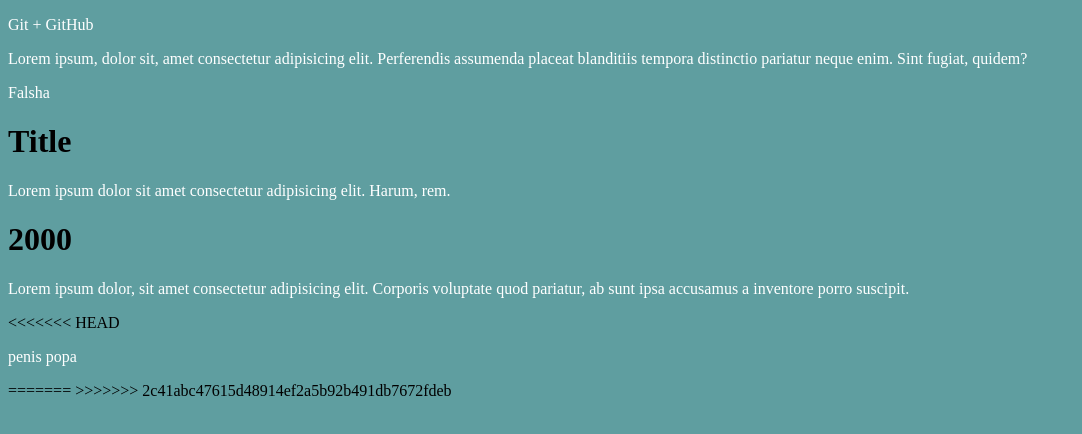
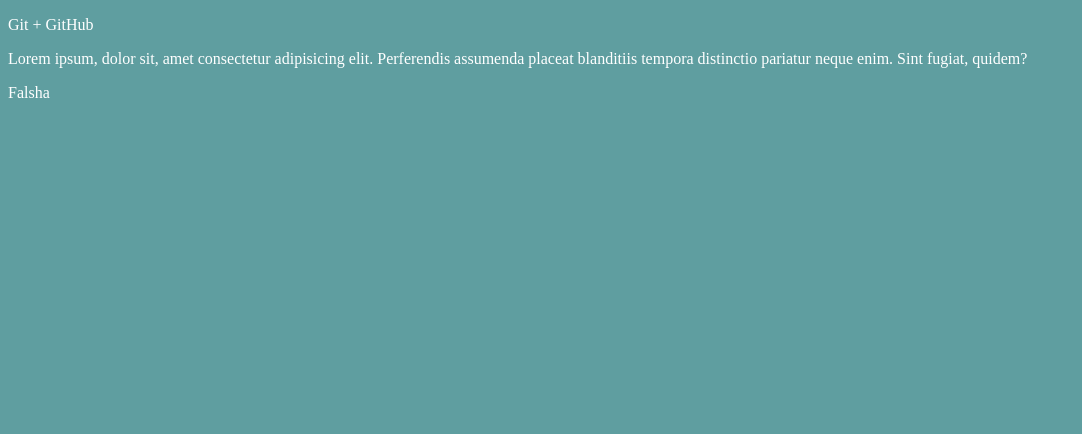
Before and after one commit to pgplug/gittest, a plain HTML site: page index.html in a window 1280 px wide. Shown: the whole page, without its empty margins (0-1082 px from the left). Drawn offline with Linux system fonts and the light colour scheme.

Commit message:
posledniy kommit na segodnya

```diff
--- a/index.html
+++ b/index.html
@@ -11,17 +11,5 @@
     <p>Git + GitHub</p>
     <p>Lorem ipsum, dolor sit, amet consectetur adipisicing elit. Perferendis assumenda placeat blanditiis tempora distinctio pariatur neque enim. Sint fugiat, quidem?</p>
     <p id="sto">Falsha</p>
-
-    <h1>Title</h1>
-    <p>Lorem ipsum dolor sit amet consectetur adipisicing elit. Harum, rem.</p>
-
-    <h1>2000</h1>
-    <p>Lorem ipsum dolor, sit amet consectetur adipisicing elit. Corporis voluptate quod pariatur, ab sunt ipsa accusamus a inventore porro suscipit.</p>
-<<<<<<< HEAD
-
-
-    <p>penis popa</p>
-=======
->>>>>>> 2c41abc47615d48914ef2a5b92b491db7672fdeb
 </body>
 </html>
```
